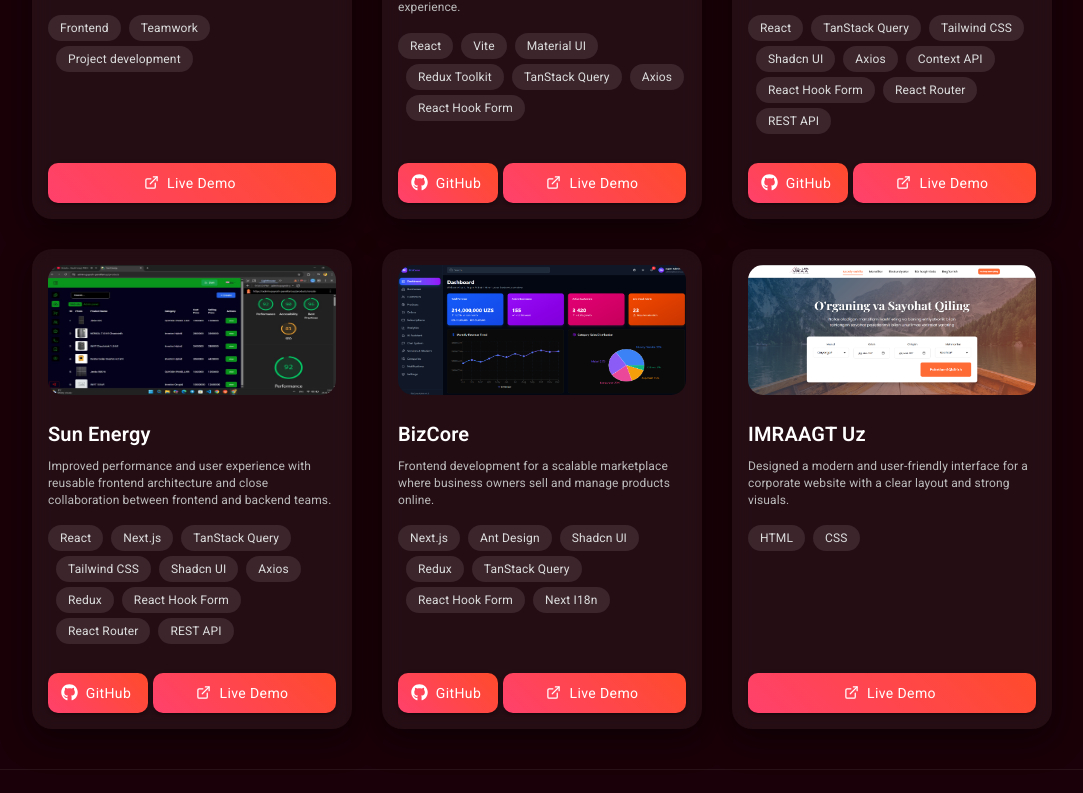
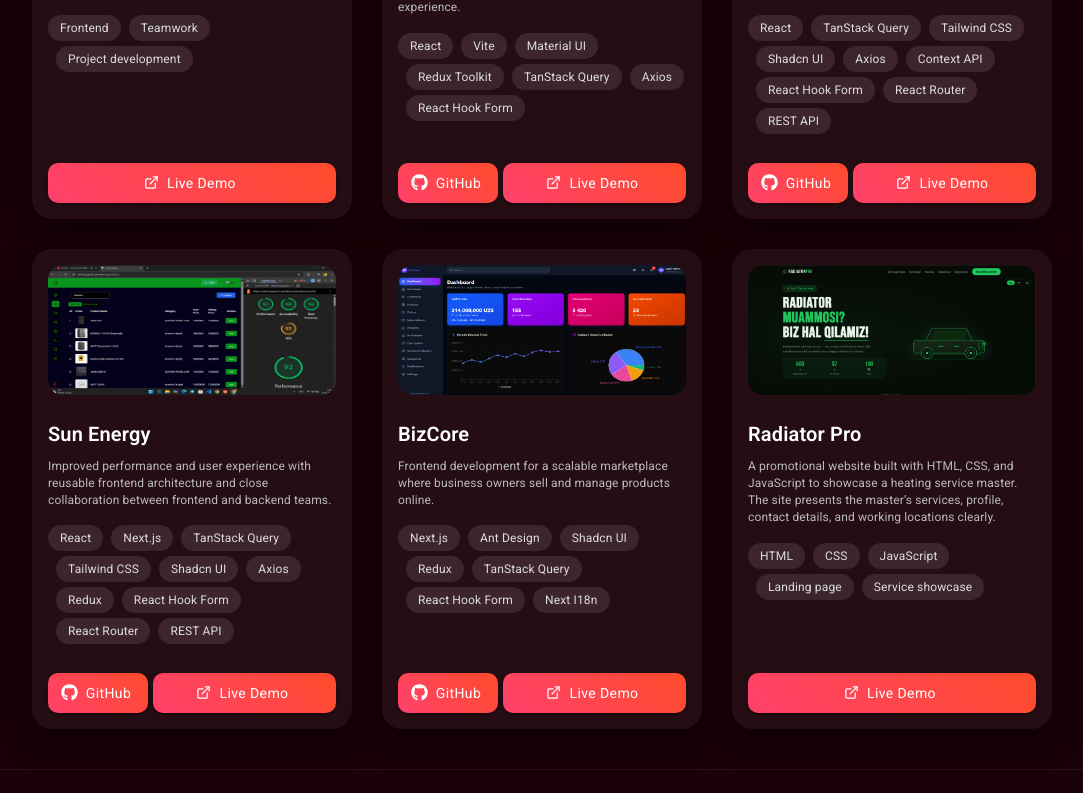
Before and after one commit to sadriddinovtohir/sv, a React (Vite) app: page /projects in a window 1280 px wide. Shown: the part 459-1252 px from the top of the page, without its empty margins (98-1181 px from the left). Built offline with nearby package versions, Linux system fonts and the light colour scheme.

Commit message:
etid imragit uz project and create new project

```diff
--- a/src/Page/Projects/Projects.jsx
+++ b/src/Page/Projects/Projects.jsx
@@ -2,7 +2,7 @@
 import { Box, Stack, Typography } from "@mui/material";
 import { useTranslation } from "react-i18next";
 import CustomCard from "../../components/CustomCard/CustomCard";
-import imragit from "../../assets/img/image.png"
+import RadioatorPro from "../../assets/img/RadioatorPro.png"
 import gipper from "../../assets/img/gipper.png"
 import bizCore from "../../assets/img/bizCore.png"
 import studense from "../../assets/img/studense.png"
@@ -53,11 +53,11 @@
       giturl: "https://github.com/PartHub-SNG/PartHub_Frontend",
     },
     {
-      img: imragit,
-      titleKey: "PROJECT_IMRAGIT_TITLE",
-      descKey: "PROJECT_IMRAGIT_DESC",
-      techKey: "PROJECT_IMRAGIT_TECH",
-      link: "https://imraagt-uz.vercel.app/",
+      img: RadioatorPro,
+      titleKey: "RADIATORPRO_TITLE",
+      descKey: "RADIATORPRO_DESC",
+      techKey: "RADIATORPRO_TECH",
+      link: "https://radiator-pro.vercel.app/",
     },
 
   ];
--- a/src/components/CustomCard/CustomCard.jsx
+++ b/src/components/CustomCard/CustomCard.jsx
@@ -47,7 +47,8 @@
 
                 {/* Tech */}
                 <Stack direction="row" spacing={1} mb={2} flexWrap={"wrap"} rowGap={"5px"} >
-                    {tech.map((item, i) => (
+                    {Array.isArray(tech)
+                        ? tech.map((item, i) => (
                             <Box
                                 key={i}
                                 sx={{
@@ -61,7 +62,8 @@
                             >
                                 {item}
                             </Box>
-                    ))}
+                        ))
+                        : null}
                 </Stack>
             </div>
 
--- a/src/locales/en.json
+++ b/src/locales/en.json
@@ -31,6 +31,9 @@
   "PROJECT_BIZCORE_TITLE": "BizCore",
   "PROJECT_BIZCORE_DESC": "Frontend development for a scalable marketplace where business owners sell and manage products online.",
   "PROJECT_BIZCORE_TECH": ["Next.js", "Ant Design", "Shadcn UI", "Redux", "TanStack Query", "React Hook Form", "Next I18n"],
+  "RADIATORPRO_TITLE": "Radiator Pro",
+  "RADIATORPRO_DESC": "A promotional website built with HTML, CSS, and JavaScript to showcase a heating service master. The site presents the master’s services, profile, contact details, and working locations clearly.",
+  "RADIATORPRO_TECH": ["HTML", "CSS", "JavaScript", "Landing page", "Service showcase"],
   "PROJECT_IMRAGIT_TITLE": "IMRAAGT Uz",
   "PROJECT_IMRAGIT_DESC": "Designed a modern and user-friendly interface for a corporate website with a clear layout and strong visuals.",
   "PROJECT_IMRAGIT_TECH": ["HTML", "CSS"],
--- a/src/locales/ru.json
+++ b/src/locales/ru.json
@@ -75,6 +75,9 @@
     "React Hook Form",
     "Next I18n"
   ],
+  "RADIATORPRO_TITLE": "Radiator Pro",
+  "RADIATORPRO_DESC": "Рекламный сайт, созданный с помощью HTML, CSS и JavaScript. На странице представлена информация об мастере, его услугах, контактные данные и области работы.",
+  "RADIATORPRO_TECH": ["HTML", "CSS", "JavaScript", "Landing page", "Рекламный сайт"],
   "PROJECT_IMRAGIT_TITLE": "IMRAAGT Uz",
   "PROJECT_IMRAGIT_DESC": "Разработал современный и удобный интерфейс для корпоративного сайта с чистым макетом и сильной визуальной подачей.",
   "PROJECT_IMRAGIT_TECH": ["HTML", "CSS"],
--- a/src/locales/uz.json
+++ b/src/locales/uz.json
@@ -31,6 +31,9 @@
   "PROJECT_BIZCORE_TITLE": "BizCore",
   "PROJECT_BIZCORE_DESC": "Biznes egalari mahsulotlarni onlayn sotish va boshqarish uchun mos keladigan masshtablanuvchi bozor frontendini ishlab chiqdim.",
   "PROJECT_BIZCORE_TECH": ["Next.js", "Ant Design", "Shadcn UI", "Redux", "TanStack Query", "React Hook Form", "Next I18n"],
+  "RADIATORPRO_TITLE": "Radiator Pro",
+  "RADIATORPRO_DESC": "HTML, CSS va JavaScript yordamida yaratilgan reklama sayti. Ushbu loyiha ustaning xizmatlari, ma’lumotlari, aloqa ma’lumotlari va ishlash hududlarini aniq tarzda namoyish etadi.",
+  "RADIATORPRO_TECH": ["HTML", "CSS", "JavaScript", "Landing sahifa", "Reklama sayti"],
   "PROJECT_IMRAGIT_TITLE": "IMRAAGT Uz",
   "PROJECT_IMRAGIT_DESC": "Korporativ sayt uchun zamonaviy va qulay interfeysni aniq tartib va kuchli vizual dizayn bilan ishlab chiqdim.",
   "PROJECT_IMRAGIT_TECH": ["HTML", "CSS"],
```
Also changed, not shown: src/assets/img/RadioatorPro.png (added). Lines whose indentation alone changed are shown as unchanged.
